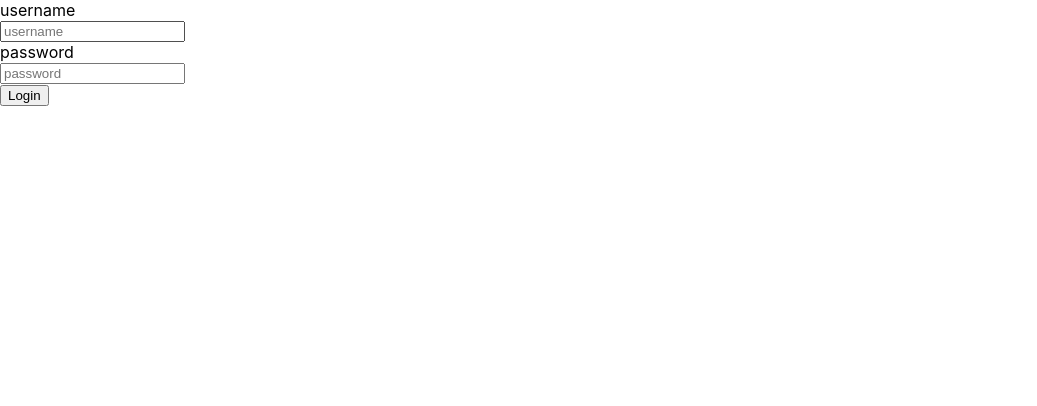
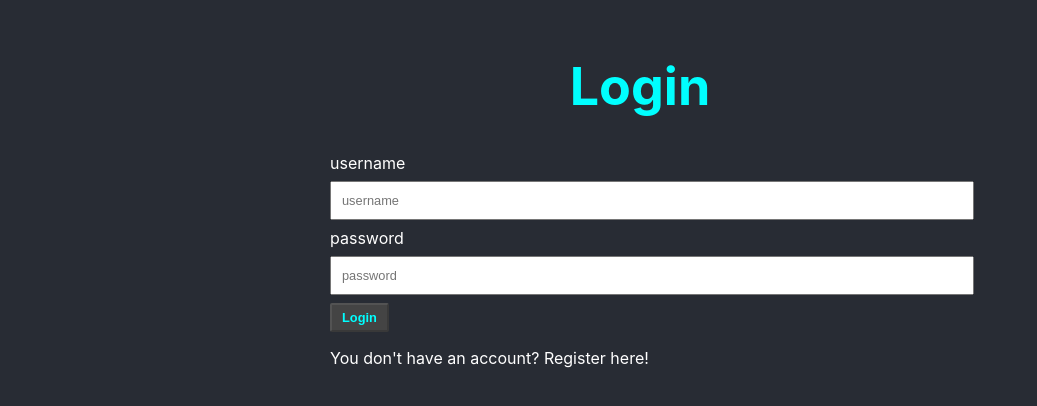
Before and after one commit to jgrisalescode/react-movie-rater-ui, a React (Create React App) app: page / in a window 1280 px wide. Shown: the top 406 px of the page, without its empty margins (0-1037 px from the left). Built offline with nearby package versions, Linux system fonts and the light colour scheme.

Commit message:
Styling and refactoring

```diff
--- a/src/App.css
+++ b/src/App.css
@@ -43,3 +43,44 @@
   font-size: 1.2rem;
   margin: 16px 5px;
 }
+
+.login-container {
+  width: 50%;
+  margin: 0 auto;
+}
+
+input, textarea {
+  width: 100%;
+  padding: 10px;
+  margin: 8px 0;
+  font-size: 0.8rem;
+}
+
+button {
+  color: #444;
+  background-color: aqua;
+  padding: 5px 10px;
+  border-radius: 2px;
+  font-weight: bold;
+  font-size: 0.8rem;
+  outline: none;
+}
+
+button:disabled {
+  color: aqua;
+  background-color: #444;
+  cursor: not-allowed;
+}
+
+.fa-trash {
+  color: tomato;
+}
+
+h1 {
+  color: aqua;
+}
+
+h1 svg {
+  color: white;
+  transform: rotate(30deg);
+}
--- a/src/App.js
+++ b/src/App.js
@@ -5,6 +5,8 @@
 import MovieList from './components/MovieList';
 import MovieDetails from './components/MovieDetails';
 import MovieForm from './components/MovieForm';
+import { FontAwesomeIcon } from '@fortawesome/react-fontawesome'
+import { faFilm } from '@fortawesome/free-solid-svg-icons'
 
 function App() {
 
@@ -54,7 +56,10 @@
   return (
     <div className="App">
       <header className="App-header">
-        <h1>Movie rater</h1>
+        <h1>
+          <FontAwesomeIcon icon={faFilm} />
+          <span> Movie rater</span>
+        </h1>
       </header>
       <div className="layout">
         <div>
--- a/src/api/index.js
+++ b/src/api/index.js
@@ -73,4 +73,14 @@
             body: JSON.stringify(body)
         }).then(resp => resp.json())
     }
+
+    static register(body) {
+        return fetch(`http://127.0.0.1:8000/api/users/`, {
+            method: 'POST',
+            headers: {
+                'Content-Type': 'application/json',
+            },
+            body: JSON.stringify(body)
+        }).then(resp => resp.json())
+    }
 }
--- a/src/components/Auth.js
+++ b/src/components/Auth.js
@@ -7,6 +7,7 @@
 
     const [username, setUserName] = useState('')
     const [password, setPassword] = useState('')
+    const [isLoginView, setIsLoginView] = useState(true)
     const [token, setToken] = useCookies(['token'])
     const { user, setUser } = useContext(ThemeContext)
 
@@ -17,15 +18,23 @@
     const login = () => {
         API.login({ username, password })
             .then(resp => setToken('token', resp.token))
-            .then(resp => {
-                setUser({ message: 'Pending the stuff with the user data' })
-                console.log(user)
-            })
             .catch(error => console.log(error))
     }
 
+    const register = () => {
+        API.register({ username, password })
+            .then(() => login())
+            .catch(error => console.log(error))
+    }
+
+    const isDisabled = username.length === 0 || password.length === 0
+
     return (
-        <div>
+        <div className="App">
+            <header className="App-header">
+                {isLoginView ? <h1>Login</h1> : <h1>Register</h1>}
+            </header>
+            <div className="login-container">
                 <label htmlFor="username">username</label><br />
                 <input
                     id="username"
@@ -42,7 +51,18 @@
                     value={password}
                     onChange={e => setPassword(e.target.value)}
                 /><br />
-            <button onClick={login}>Login</button>
+                {
+                    isLoginView ?
+                        <button onClick={login} disabled={isDisabled}>Login</button> :
+                        <button onClick={register} disabled={isDisabled}>Register</button>
+                }
+                {
+                    isLoginView ?
+                        <p onClick={() => setIsLoginView(false)}>You don't have an account? Register here!</p> :
+                        <p onClick={() => setIsLoginView(true)}>You have an account? Login here!</p>
+                }
+            </div>
+
         </div>
     )
 }
--- a/src/components/MovieForm.js
+++ b/src/components/MovieForm.js
@@ -26,6 +26,8 @@
             .catch(error => console.log(error))
     }
 
+    const isDisabled = title.length === 0 || description.length === 0
+
     return (
         <React.Fragment>
             {movie ? (
@@ -47,8 +49,8 @@
                     </textarea><br />
                     {
                         movie.id ?
-                            <button onClick={updateClicked}>Update</button> :
-                            <button onClick={createClicked}>Create</button>
+                            <button onClick={updateClicked} disabled={isDisabled}>Update</button> :
+                            <button onClick={createClicked} disabled={isDisabled}>Create</button>
                     }
                 </div>
             ) : null}
--- a/src/components/MovieList.js
+++ b/src/components/MovieList.js
@@ -1,8 +1,11 @@
-import React from 'react'
+import React, { useContext } from 'react'
+import { ThemeContext } from '../context/Context'
 import { FontAwesomeIcon } from '@fortawesome/react-fontawesome'
 import { faEdit, faTrash } from '@fortawesome/free-solid-svg-icons'
 
 export default function MovieList(props) {
+
+    const { user, setUser } = useContext(ThemeContext)
 
     const movieClicked = movie => evt => {
         props.movieClicked(movie)
```
Lines whose indentation alone changed are shown as unchanged.
